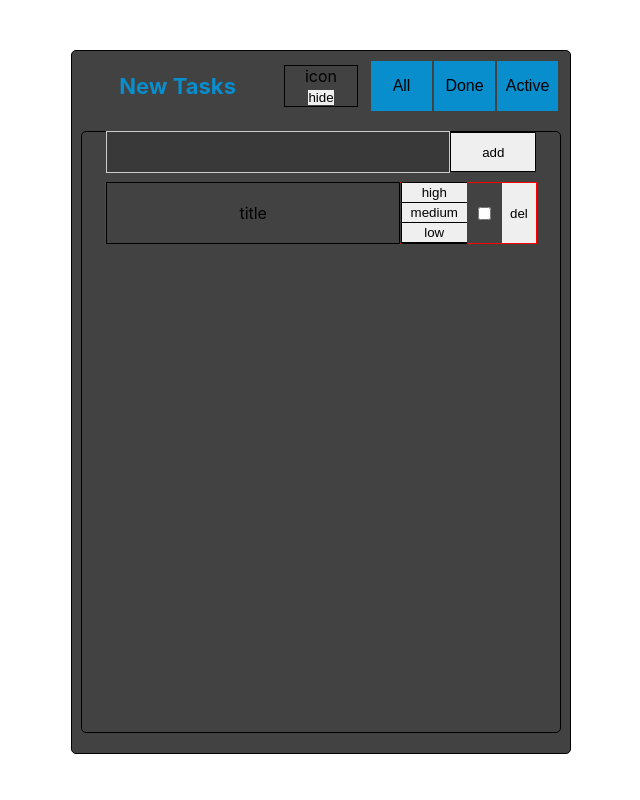
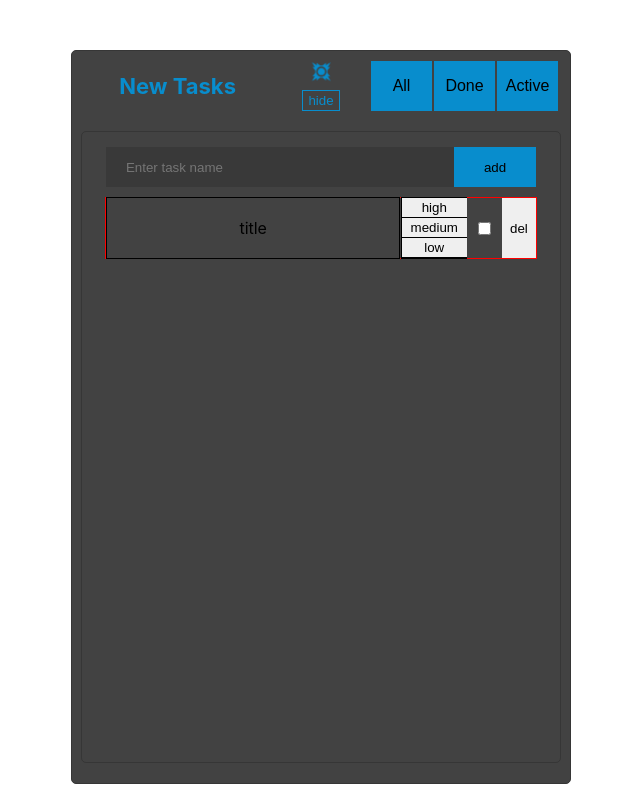
Before and after one commit to SantYaga33/TODO, a React (Create React App) app: page / in a window 1280 px wide. Shown: the top 800 px of the page, without its empty margins (319-959 px from the left). Built offline with nearby package versions, Linux system fonts and the light colour scheme.

Commit message:
add css  styles

```diff
--- a/package.json
+++ b/package.json
@@ -5,6 +5,7 @@
   "homepage": "https://github.com/SantYaga33/TODO",
   "dependencies": {
     "@fortawesome/fontawesome-svg-core": "^1.2.27",
+    "@fortawesome/free-brands-svg-icons": "^5.12.1",
     "@fortawesome/free-solid-svg-icons": "^5.12.1",
     "@fortawesome/react-fontawesome": "^0.1.9",
     "gh-pages": "^2.2.0",
--- a/src/App.jsx
+++ b/src/App.jsx
@@ -3,8 +3,12 @@ import './App.css';
 import TodoListHeader from "./TodoListHeader";
 import TodoListTasks from "./TodoListTasks";
 import TodoListFooter from "./TodoListFooter";
+import { library } from '@fortawesome/fontawesome-svg-core'
+import { fab } from '@fortawesome/free-brands-svg-icons'
 import Root from "./Todo/Root";
 
+
+library.add (fab);
 
 class App extends React.Component {
 	constructor(props) {
--- a/src/Todo/Root.jsx
+++ b/src/Todo/Root.jsx
@@ -1,7 +1,7 @@
 import React from 'react';
 import styles from './Root.module.css';
 import { FontAwesomeIcon } from '@fortawesome/react-fontawesome';
-import { fab } from '@fortawesome/free-brands-svg-icons'
+
 
 class Root extends React.Component {
 	constructor(props) {
@@ -13,12 +13,12 @@ class Root extends React.Component {
 			<div className={styles.root_wrap}>
 				<div className={styles.header}>
 					<div className={styles.header_title}> New Tasks </div>
-					<div className={styles.header_logo}>icon
+					<div className={styles.header_logo}>
 						<div className={styles.header_logo__icon}>
 							<FontAwesomeIcon icon={['fab', 'sith']} spin size ='lg' />
 						</div>
 						<div className={styles.header_logo__hide}>
-							<button> hide</button>
+							<button className={styles.header_logo__button}>hide</button>
 						</div>
 					</div>
 					<div className={styles.header_buttons}>
@@ -29,8 +29,8 @@ class Root extends React.Component {
 				</div>
 				<div className={styles.tasks_wrap}>
 						<div className={styles.tasks_input}>
-						<input type="text"/>
-						<button>add</button>
+						<input type="text" placeholder='Enter task name'/>
+						<button className={styles.tasks_button}>add</button>
 					</div>
 					<div className={styles.tasks_item}>
 						<div className={styles.task_title}>title</div>
--- a/src/Todo/Root.module.css
+++ b/src/Todo/Root.module.css
@@ -10,10 +10,10 @@
     margin-top: 50px;
     border-radius: 5px;
     margin-bottom: 17px;
+    border:1px  solid  #363636;
     background: #424242 none repeat scroll 0 0;
 
 
-    border: 1px solid;
 
 }
 button, input {
@@ -31,7 +31,9 @@ button, input {
     align-items: center;
     width: 100%;
     height: 50px;
+    /*padding: 5px ;*/
     margin-bottom: 10px;
+    /*border:1px  solid  #363636;*/
 
 
 
@@ -50,11 +52,20 @@ button, input {
 .header_logo {
     width: 15%;
     display: flex;
-    justify-content: center;
+    height: inherit;
+    justify-content: space-between;
     align-items: center;
     flex-direction: column;
+    color: #088dcd;
 
-    border: 1px solid;
+}
+.header_logo__button {
+    color: #088dcd;
+    background-color: inherit;
+    cursor: pointer;
+    padding: 2px 5px;
+    border: 1px solid #088dcd;
+
 }
 .header_buttons {
     width: 40%;
@@ -62,7 +73,6 @@ button, input {
     justify-content: center;
     align-items: center;
     height: inherit;
-
 
 }
 
@@ -148,19 +158,19 @@ button, input {
 /*====== */
 
 .tasks_wrap {
+    min-height: 600px;
+    width: 100%;
     display: flex;
     flex-direction: column;
     align-items: center;
     margin: 10px 0;
-    width: 100%;
-    height: 600px;
+    padding: 15px 0;
+    overflow: auto;
+    border:1px  solid  #363636;
 
     border-radius: 5px;
     background: #424242 none repeat scroll 0 0;
 
-
-
-    border: 1px solid;
 }
 .tasks_input {
     width: 90%;
@@ -173,22 +183,62 @@ button, input {
     width: 80%;
     padding: 0;
     margin: 0;
+    padding-left: 20px;
     height: inherit;
     background-color: #393939;
     color: #ccc;
-
-    border: 1px solid;
-
 }
 
 
 .tasks_input button {
     width: 20%;
     height: inherit;
+    background-color: #088dcd;
+
+}
+
+/*===== анимация для кнопки добавдления task*/
+@-webkit-keyframes hvr-push {
+    50% {
+        -webkit-transform: scale(0.8);
+        transform: scale(0.8);
+    }
+    100% {
+        -webkit-transform: scale(1);
+        transform: scale(1);
+    }
+}
+@keyframes hvr-push {
+    50% {
+        -webkit-transform: scale(0.8);
+        transform: scale(0.8);
+    }
+    100% {
+        -webkit-transform: scale(1);
+        transform: scale(1);
+    }
+}
+.tasks_button {
+    display: inline-block;
+    vertical-align: middle;
+    -webkit-transform: perspective(1px) translateZ(0);
+    transform: perspective(1px) translateZ(0);
+    box-shadow: 0 0 1px rgba(0, 0, 0, 0);
+}
+.tasks_button:active {
+    -webkit-animation-name: hvr-push;
+    animation-name: hvr-push;
+    -webkit-animation-duration: 0.3s;
+    animation-duration: 0.3s;
+    -webkit-animation-timing-function: linear;
+    animation-timing-function: linear;
+    -webkit-animation-iteration-count: 1;
+    animation-iteration-count: 1;
+}
+
+/*=======*/
 
 
-    border: 1px solid;
-}
 .tasks_item {
     width: 90%;
     height: 60px;
```
Also changed, not shown: 1 other file (tests, documents, lock files or other folders).
